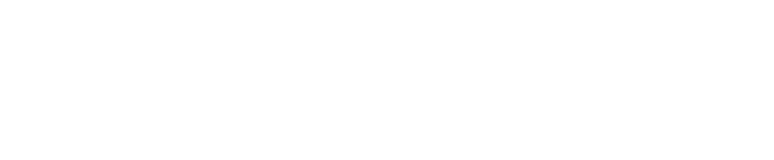
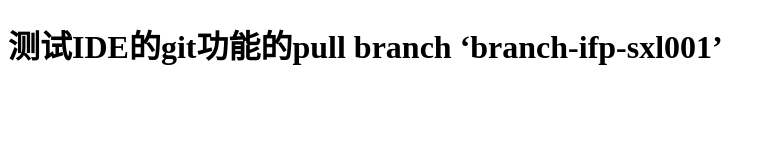
Before and after one commit to xlspm/ifp_test, a plain HTML site: page index01.html in a window 1280 px wide. Shown: the whole page, without its empty margins (0-774 px from the left). Drawn offline with Linux system fonts and the light colour scheme.

Commit message:
测试IDE的git功能的pull branch ‘branch-ifp-sxl001’

```diff
--- a/index01.html
+++ b/index01.html
@@ -2,9 +2,9 @@
 <html>
 <head>
 <meta charset="UTF-8">
-<title>Insert title here</title>
+<title>添加了标题</title>
 </head>
 <body>
-
+	<h1>测试IDE的git功能的pull branch ‘branch-ifp-sxl001’</h1>
 </body>
 </html>
```
